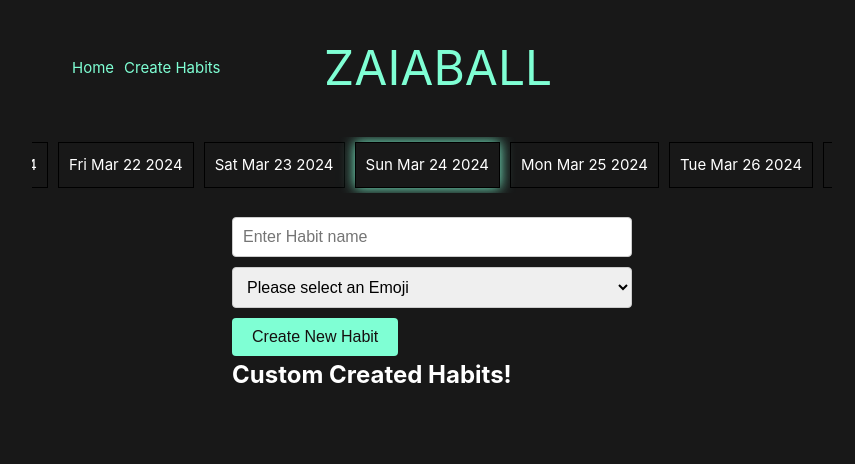
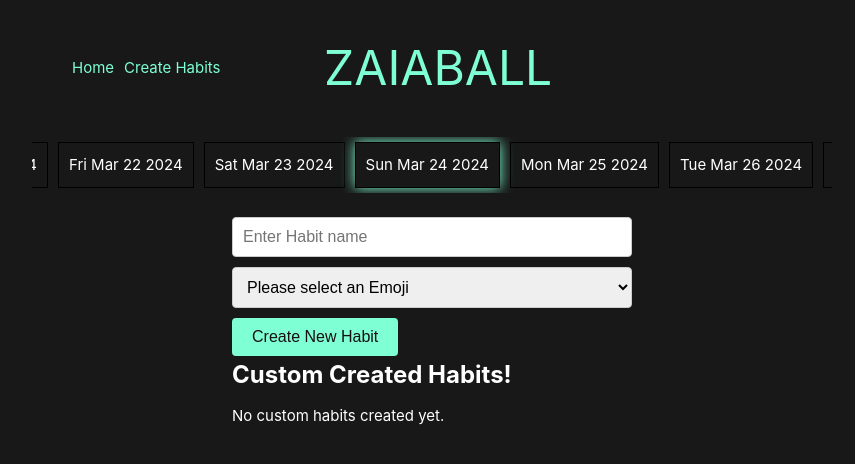
Before and after one commit to henriits/habit_tracker_vue, a Vue app in the folder habit-tracker/: page /create_habits in a window 1280 px wide. Shown: the top 464 px of the page, without its empty margins (208-1063 px from the left). Built offline with nearby package versions, Linux system fonts and the light colour scheme.

Commit message:
add condition if no habits created

```diff
--- a/habit-tracker/src/components/CreateHabits.vue
+++ b/habit-tracker/src/components/CreateHabits.vue
@@ -3,7 +3,7 @@
     <div class="custom-created-habits">
         <AddHabitForm @add="addNewHabit"></AddHabitForm>
         <div class="habit-list-title">Custom Created Habits!</div>
-        <ol class="habit-list">
+        <ol v-if="habits.length > 0" class="habit-list">
             <li v-for="(habit, index) in habits" :key="index" class="habit-item">
                 <span v-if="!habit.editing" class="habit-name">{{ habit.name }}</span>
                 <input v-else v-model="habit.name" @blur="saveEditedHabit(index)" class="habit-edit-input" />
@@ -13,6 +13,7 @@
                 <button type="button" @click="removeHabit(index)" class="habit-button">Remove</button>
             </li>
         </ol>
+        <div v-else class="no-habits-message">No custom habits created yet.</div>
     </div>
 </template>
 
```
